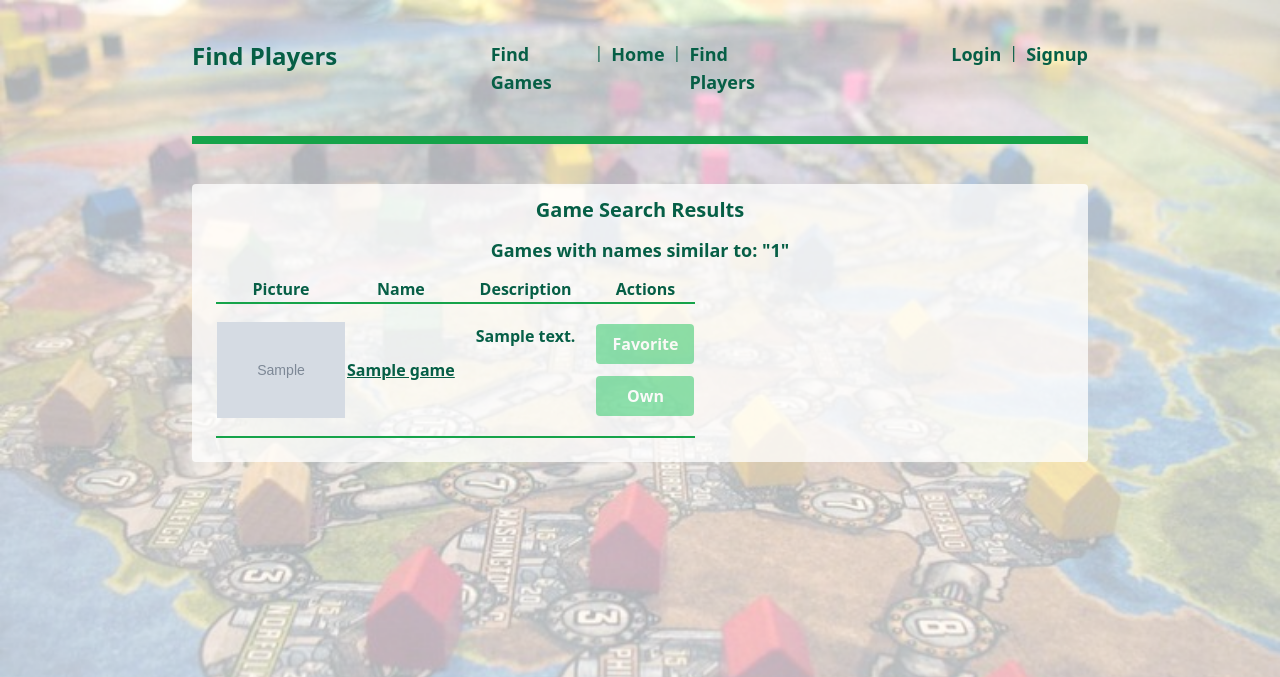
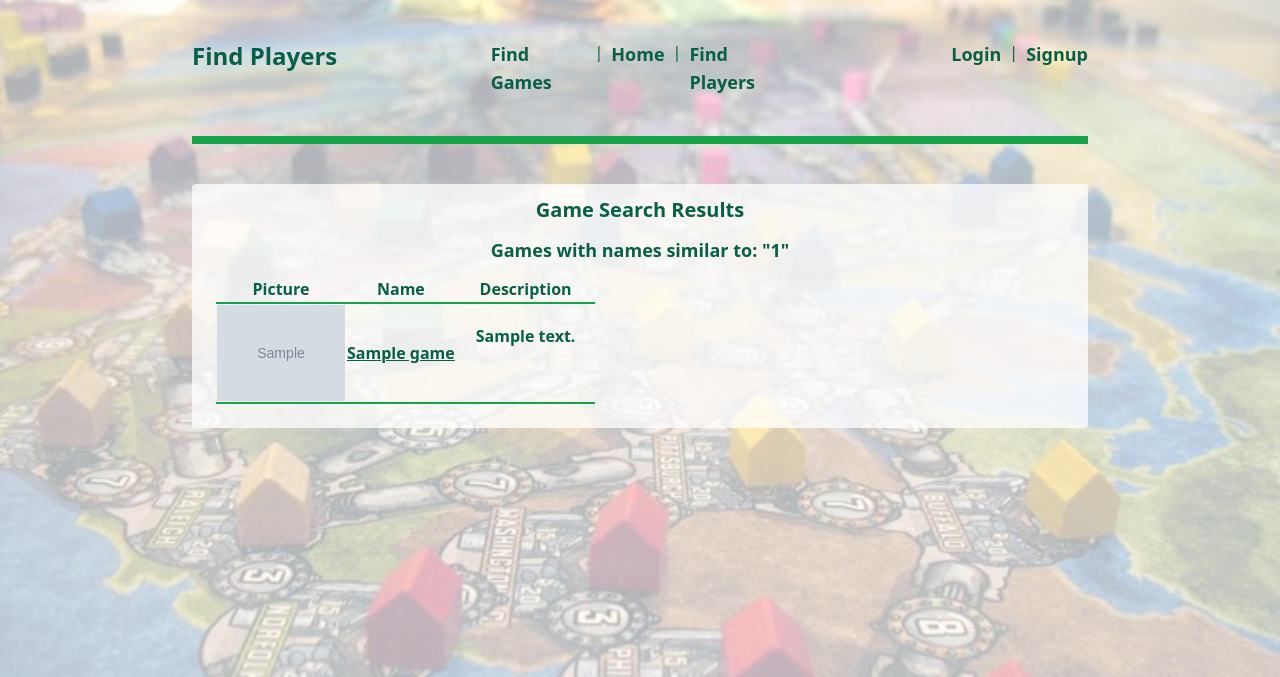
Before and after one commit to aaroncourt/Find-Players, a Flask app: page /game_results/1 in a window 1280 px wide. Shown: the top 677 px of the page. Run offline with Flask 2, Linux system fonts and the light colour scheme; tables that the repository leaves empty or names only in its code hold one stand-in row (values such as "Sample post"); grey boxes marked "Sample" are stand-in pictures; a database or web service that is not in the repository returns one stand-in record (values such as "Sample title"); data that the repository does not hold is empty; some libraries are stand-ins or nearby versions.

Commit message:
commit of bug fixes

```diff
--- a/flask_app/controllers/games.py
+++ b/flask_app/controllers/games.py
@@ -5,6 +5,9 @@ from flask_app.models.game import Game
 
 @app.route('/home')
 def home():
+    if not session.get('user_id'):
+        session['user_id'] = None
+
     data = {
         'atlas_game_id' : 'F1aw7kyGTA'
     }
@@ -34,7 +37,6 @@ def get_game(game_id):
 @app.route('/add_favorite_game/<atlas_game_id>', methods = ['POST'])
 def add_fav_game(atlas_game_id):
 
-    print(request.form)
     data = {
         'user_id' : session['user_id'],
         'atlas_game_id' : request.form['atlas_game_id'],
--- a/flask_app/models/game.py
+++ b/flask_app/models/game.py
@@ -12,8 +12,6 @@ class Game:
 
     @classmethod
     def get_game_info(cls, data):
-        print(f'https://api.boardgameatlas.com/api/search?ids={data["atlas_game_id"]}&client_id={os.environ.get("boardgame_atlas_api")}')
-
         results = requests.get(f'https://api.boardgameatlas.com/api/search?ids={data["atlas_game_id"]}&client_id={os.environ.get("boardgame_atlas_api")}')
 
         return results.json()
--- a/flask_app/models/user.py
+++ b/flask_app/models/user.py
@@ -98,7 +98,7 @@ class User:
     @staticmethod
     def logged_in():
         is_valid = True
-        if session.get('user_id') == False:
+        if session.get('user_id') == None:
             flash('You must be logged in to acccess that page!', 'denied')
             is_valid = False
         return is_valid
@@ -160,7 +160,6 @@ class User:
 
         result = MySQLConnection('find_players').query_db(query, data)
 
-        print(result)
         return result
 
     @classmethod
--- a/flask_app/static/script.js
+++ b/flask_app/static/script.js
@@ -1,12 +1,14 @@
 function showSearch(ele){
-    console.log(ele)
     const searchDiv = document.getElementById(ele).classList;
-    searchDiv.remove('hidden')
-    searchDiv.add('flex')
+    const test = document.getElementById(ele)
+    console.log(test)
+    searchDiv.remove('hidden');
+    searchDiv.add('flex');
 }
 
 function hideSearch(ele){
     const searchDiv = document.getElementById(ele).classList;
-    searchDiv.remove('flex')
-    searchDiv.add('hidden')
+    searchDiv.remove('flex');
+    searchDiv.add('hidden');
+    console.log(searchDiv)
 }
--- a/flask_app/templates/game_results.html
+++ b/flask_app/templates/game_results.html
@@ -13,57 +13,17 @@
                 <th>Picture</th>
                 <th>Name</th>
                 <th>Description</th>
-                <th>Actions</th>
             </tr>
             {% for game in search_results %}
-            <tr class="border-b-2 border-green-600 align-middle font-semibold" >
+            <tr class="border-b-2 border-green-600 align-middle font-semibold" onclick="location.href='/game/{{game.id}}'">
                 <!-- game thumb -->
-                <td><img src="{{ game.thumb_url }}" alt="picture of {{ game.name }}" class="max-h-24 cursor-pointer mx-auto" onclick="location.href='/game/{{game.id}}'"></td>
+                <td><img src="{{ game.thumb_url }}" alt="picture of {{ game.name }}" class="max-h-24 cursor-pointer mx-auto"></td>
 
                 <!-- game name -->
-                <td class="cursor-pointer text-center m-2 underline" onclick="location.href='/game/{{game.id}}'">{{ game.name }}</td>
+                <td class="cursor-pointer text-center m-2 underline">{{ game.name }}</td>
 
                 <!-- game description -->
-                <td class="line-clamp-4 text-justify px-5 pt-5">{{ game.description_preview }}</td>
-
-                <!-- game actions -->
-                <td class="space-y-3 py-5">
-
-                    <!-- favorite/unfavorite button -->
-                    {% if is_favorite %}
-                    <form action="#" class="flex flex-col justify-center">
-                    <!-- route "/game_detail/remove_favorite_game/{{game.id}}" -->
-                        <input type="hidden" name="atlas_game_id" value="{{game.id}}">
-                        <input type="hidden" name="atlas_game_name" value="{{game.name}}">
-                        <button class="bg-red-500 hover:bg-red-700 text-white font-bold py-2 px-4 rounded opacity-50 cursor-not-allowed">Unfavorite</button>
-                    </form>
-                    {% else %}
-                    <form action="" class="flex flex-col justify-center">
-                    <!-- route "/add_favorite_game/{{game.id}}" -->
-                        <input type="hidden" name="atlas_game_id" value="{{game.id}}">
-                        <input type="hidden" name="atlas_game_name" value="{{game.name}}">
-                        <button class="bg-green-500 hover:bg-green-700 text-white font-bold py-2 px-4 rounded opacity-50 cursor-not-allowed">Favorite</button>
-                    </form>
-                    {% endif %}
-
-                    <!-- own/disown button -->
-                    {% if is_owned %}
-                    <form action="#" class="flex flex-col justify-center">
-                    <!-- route "/game_detail/remove_owned_game/{{game.id}}" -->
-                        <input type="hidden" name="atlas_game_id" value="{{game.id}}">
-                        <input type="hidden" name="atlas_game_name" value="{{game.name}}">
-                        <button class="bg-red-500 hover:bg-red-700 text-white font-bold py-2 px-4 rounded opacity-50 cursor-not-allowed " type="submit">Don't Own</button>
-                    </form>
-                    {% else %}
-                    <form action="#" class="flex flex-col justify-center">
-                    <!-- route "/add_favorite_game/{{game.id}}" -->
-                        <input type="hidden" name="atlas_game_id" value="{{game.id}}">
-                        <input type="hidden" name="atlas_game_name" value="{{game.name}}">
-                        <button class="bg-green-500 hover:bg-green-700 text-white font-bold py-2 px-4 rounded opacity-50 cursor-not-allowed " type="submit">Own</button>
-                    </form>
-                    {% endif %}
-
-                </td>
+                <td class="line-clamp-4 text-justify px-5 pt-5 cursor-pointer">{{ game.description_preview }}</td>
             </tr>
             {% endfor %}
         </table>
--- a/flask_app/templates/player_dashboard.html
+++ b/flask_app/templates/player_dashboard.html
@@ -1,5 +1,6 @@
 {% extends "webpage_template.html" %}
     {% block body %}
+
     <!-- dashboard container -->
     <div class="mx-auto p-10 bg-white/75 rounded">
         <!-- dashboard header -->
--- a/flask_app/templates/player_edit.html
+++ b/flask_app/templates/player_edit.html
@@ -82,7 +82,7 @@
     </div>
 
     <!-- error messages conttainer -->
-    <div class="text-red-600 text-center">
+    <div class="text-red-600 text-center font-semibold text-lg">
         {% with messages = get_flashed_messages(category_filter=["registration", "update"]) %}
         {% if messages %}
             {% for message in messages %}
--- a/flask_app/templates/webpage_template.html
+++ b/flask_app/templates/webpage_template.html
@@ -5,11 +5,10 @@
     <meta http-equiv="X-UA-Compatible" content="IE=edge">
     <meta name="viewport" content="width=device-width, initial-scale=1.0">
     <link rel="stylesheet" href="/static/style.css">
-    <script src="/static/script.js"></script>
     <script src="https://cdn.tailwindcss.com?plugins=line-clamp"></script>
     <title>Find Players</title>
 </head>
-<body background="/static/img/background1.png"  class="bg-cover bg-no-repeat bg-fixed text-emerald-800 pb-20" >
+<body background="/static/img/background1.png" class="bg-cover bg-no-repeat bg-fixed text-emerald-800 pb-20">
 
     <!-- page container -->
     <div class="container m-auto max-w-4xl relative">
@@ -68,4 +67,5 @@
     </div>
     <!-- end of page container -->
 </body>
+<script src="/static/script.js"></script>
 </html>
```
Also changed, not shown: flask_app/controllers/users.py (+4 -8 lines), flask_app/templates/player_results.html (+3 -25 lines).
